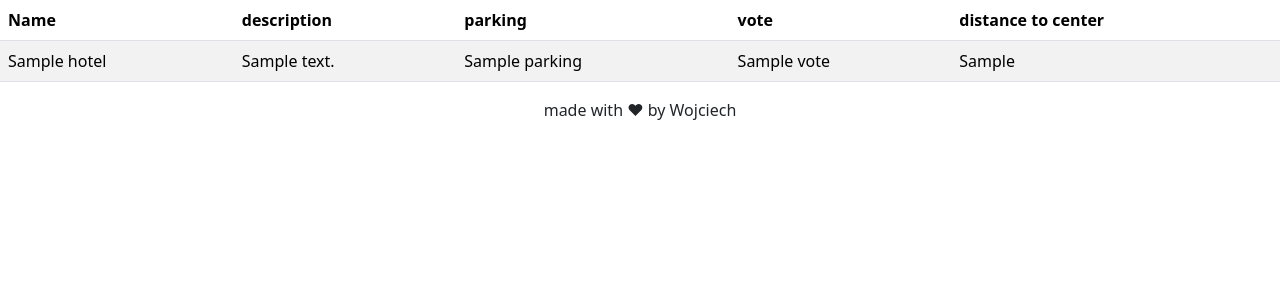
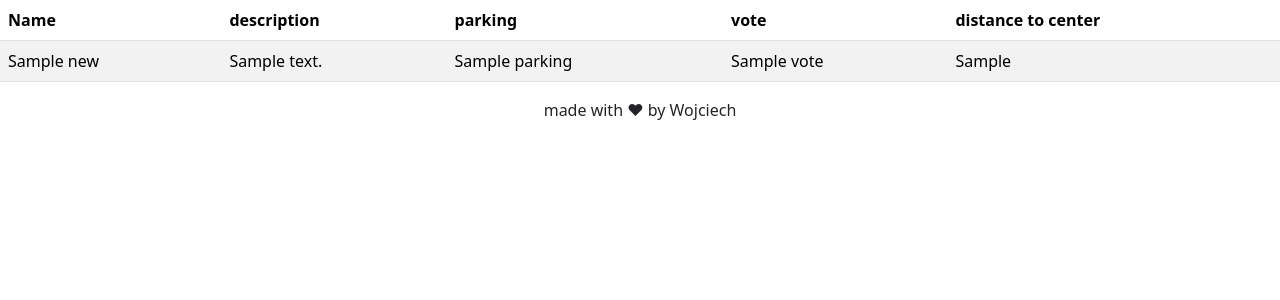
Before and after one commit to WojciechPotoniec/php-hotel, a PHP site: template Views/table.php in a window 1280 px wide. Shown: the part 56-356 px from the top of the page. Run offline with PHP 8.4, Linux system fonts and the light colour scheme; the template is opened without the code that fills it: most values are stand-ins (such as "Sample title", 1, 10 or a date in 2020).

Commit message:
fix table.php

```diff
--- a/Views/table.php
+++ b/Views/table.php
@@ -1,6 +1,6 @@
 <?php
 $template = "";
-foreach ($hotels as $hotel) {
+foreach ($newArray as $hotel) {
     $template .= "<tr> <td>{$hotel['name']}</td> <td>{$hotel['description']}</td> <td>{$hotel['parking']}</td> <td>{$hotel['vote']}</td> <td>{$hotel['distance_to_center']}</td> </tr>";
 
 }
```
